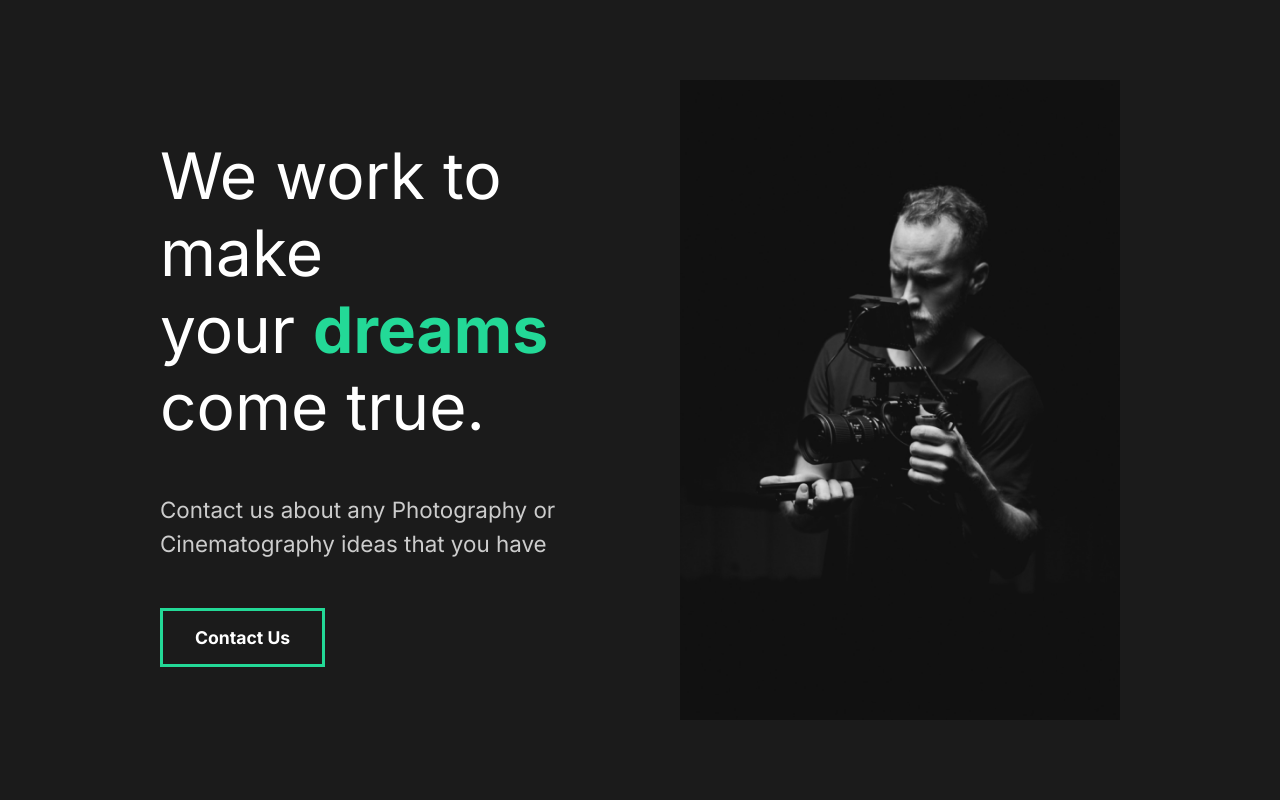
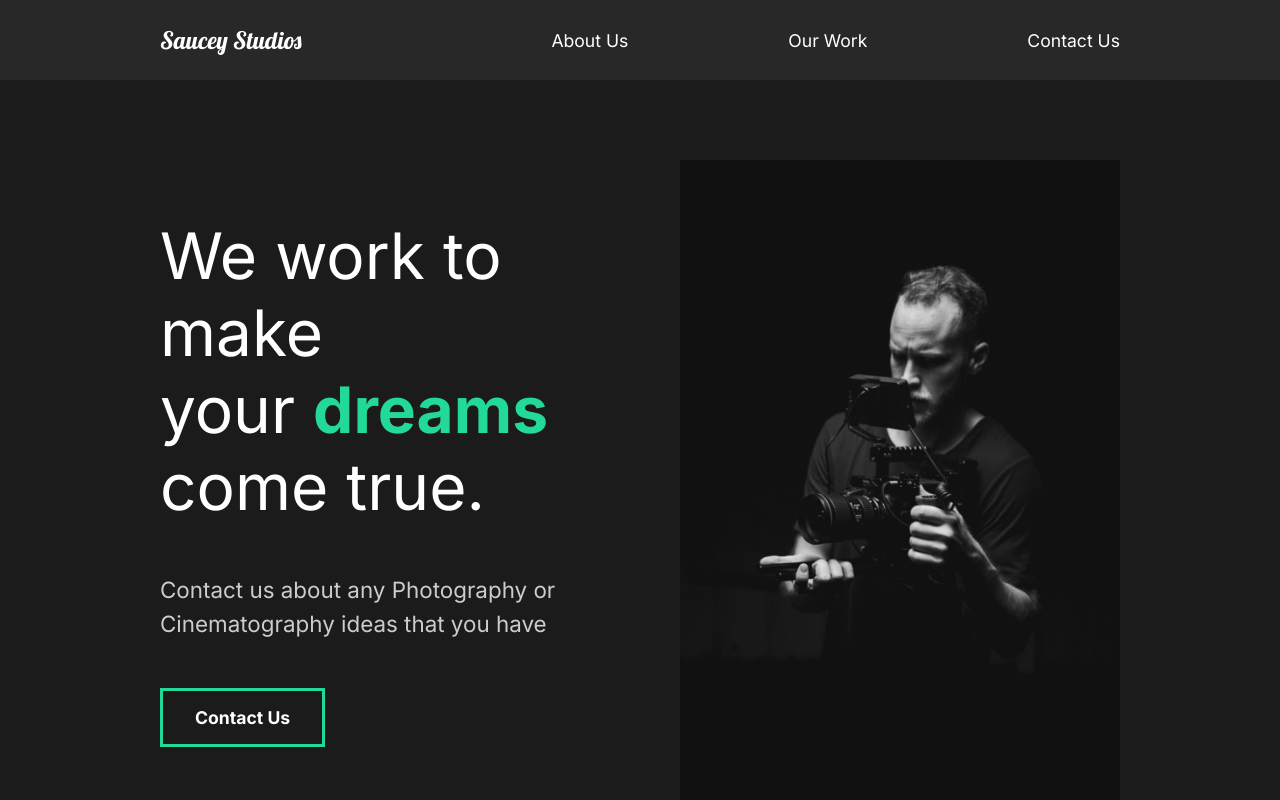
Before and after one commit to Clark-Code/Saucey-Studios, a React (Create React App) app: page / in a window 1280 px wide. Shown: the top 800 px of the page. Built offline with nearby package versions, Linux system fonts and the light colour scheme.

Commit message:
added Nav, Styled FaqSection

```diff
--- a/src/App.jsx
+++ b/src/App.jsx
@@ -1,11 +1,13 @@
 import React from 'react';
 import HomeSection from './pages/HomeSection';
 import GlobalStyles from './components/GlobalStyles';
+import Nav from './components/Nav';
 
 function App() {
 	return (
 		<div className="App">
 			<GlobalStyles />
+			<Nav />
 			<HomeSection />
 		</div>
 	);
--- a/src/components/FaqSection.jsx
+++ b/src/components/FaqSection.jsx
@@ -1,8 +1,10 @@
 import React from 'react';
+import styled from 'styled-components';
+import { About } from '../styles';
 
 const FaqSection = () => {
 	return (
-		<div className="faq">
+		<Faq>
 			<h2>
 				Frequently asked <span>questions</span>
 			</h2>
@@ -15,6 +17,7 @@
 						Voluptatibus rerum suscipit fuga quia ab cumque.
 					</p>
 				</div>
+				<div className="faq-line"></div>
 			</div>
 			<div className="question">
 				<h4>Hours of operation</h4>
@@ -25,6 +28,7 @@
 						Voluptatibus rerum suscipit fuga quia ab cumque.
 					</p>
 				</div>
+				<div className="faq-line"></div>
 			</div>
 			<div className="question">
 				<h4>Payment methods</h4>
@@ -35,6 +39,7 @@
 						Voluptatibus rerum suscipit fuga quia ab cumque.
 					</p>
 				</div>
+				<div className="faq-line"></div>
 			</div>
 			<div className="question">
 				<h4>What products do you offer?</h4>
@@ -45,9 +50,39 @@
 						Voluptatibus rerum suscipit fuga quia ab cumque.
 					</p>
 				</div>
+				<div className="faq-line"></div>
 			</div>
-		</div>
+		</Faq>
 	);
 };
 
+//styled-components
+
+const Faq = styled(About)`
+	display: block;
+	span {
+		display: block;
+	}
+	h2 {
+		padding-bottom: 2rem;
+		font-weight: lighter;
+	}
+	.faq-line {
+		background: #cccccc;
+		height: 0.2rem;
+		margin: 2rem 0rem;
+		width: 100%;
+	}
+	.question {
+		padding: 3rem 0rem;
+		cursor: pointer;
+	}
+	.answer {
+		padding: 2rem 0rem;
+	}
+	p {
+		padding: 1rem 0rem;
+	}
+`;
+
 export default FaqSection;
--- a/src/components/GlobalStyles.jsx
+++ b/src/components/GlobalStyles.jsx
@@ -12,7 +12,6 @@
     body{
         background: #1b1b1b;
         font-family: 'Inter', sans-serif;
-
     }
 
     button{
@@ -43,6 +42,7 @@
 
     h4{
         font-weight: bold;
+        font-size: 2rem;
     }
 
     a{
--- /dev/null
+++ b/src/components/Nav.jsx
@@ -0,0 +1,55 @@
+import React from 'react';
+import styled from 'styled-components';
+
+const Nav = () => {
+	return (
+		<MainNav>
+			<h1>
+				<a id="logo" href="#">
+					Saucey Studios
+				</a>
+			</h1>
+			<ul>
+				<li>
+					<a href="#">About Us</a>
+				</li>
+				<li>
+					<a href="#">Our Work</a>
+				</li>
+				<li>
+					<a href="#">Contact Us</a>
+				</li>
+			</ul>
+		</MainNav>
+	);
+};
+
+//styled-components
+
+const MainNav = styled.nav`
+	min-height: 10vh;
+	display: flex;
+	justify-content: space-between;
+	align-items: center;
+	padding: 1rem 10rem;
+	background: #282828;
+	a {
+		color: white;
+		text-decoration: none;
+	}
+	ul {
+		display: flex;
+		list-style: none;
+	}
+	#logo {
+		font-family: 'Lobster', sans-serif;
+		font-size: 1.5rem;
+		font-weight: lighter;
+	}
+	li {
+		padding-left: 10rem;
+		position: relative;
+	}
+`;
+
+export default Nav;
```
Also changed, not shown: 1 other file (tests, documents, lock files or other folders).
